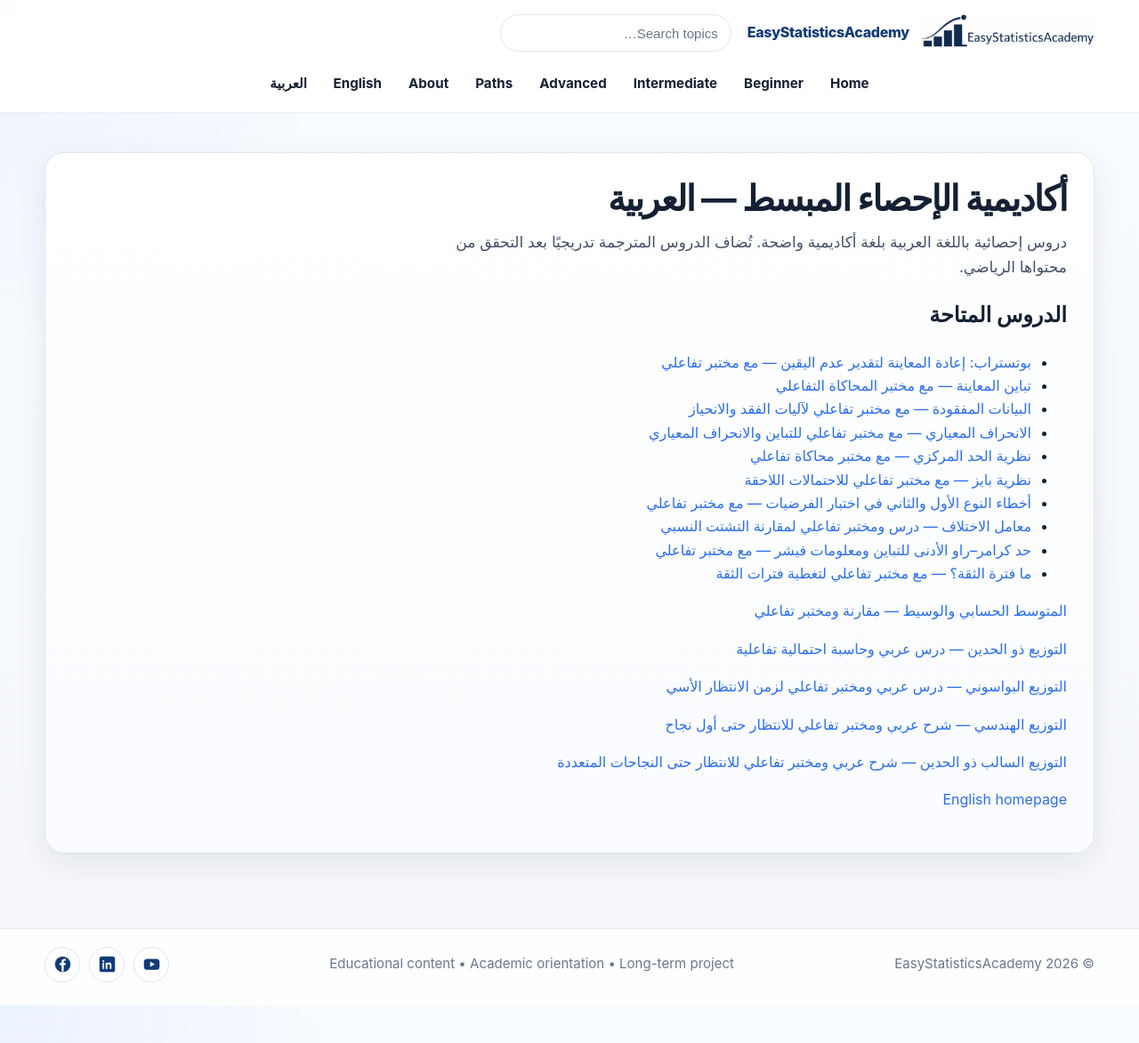
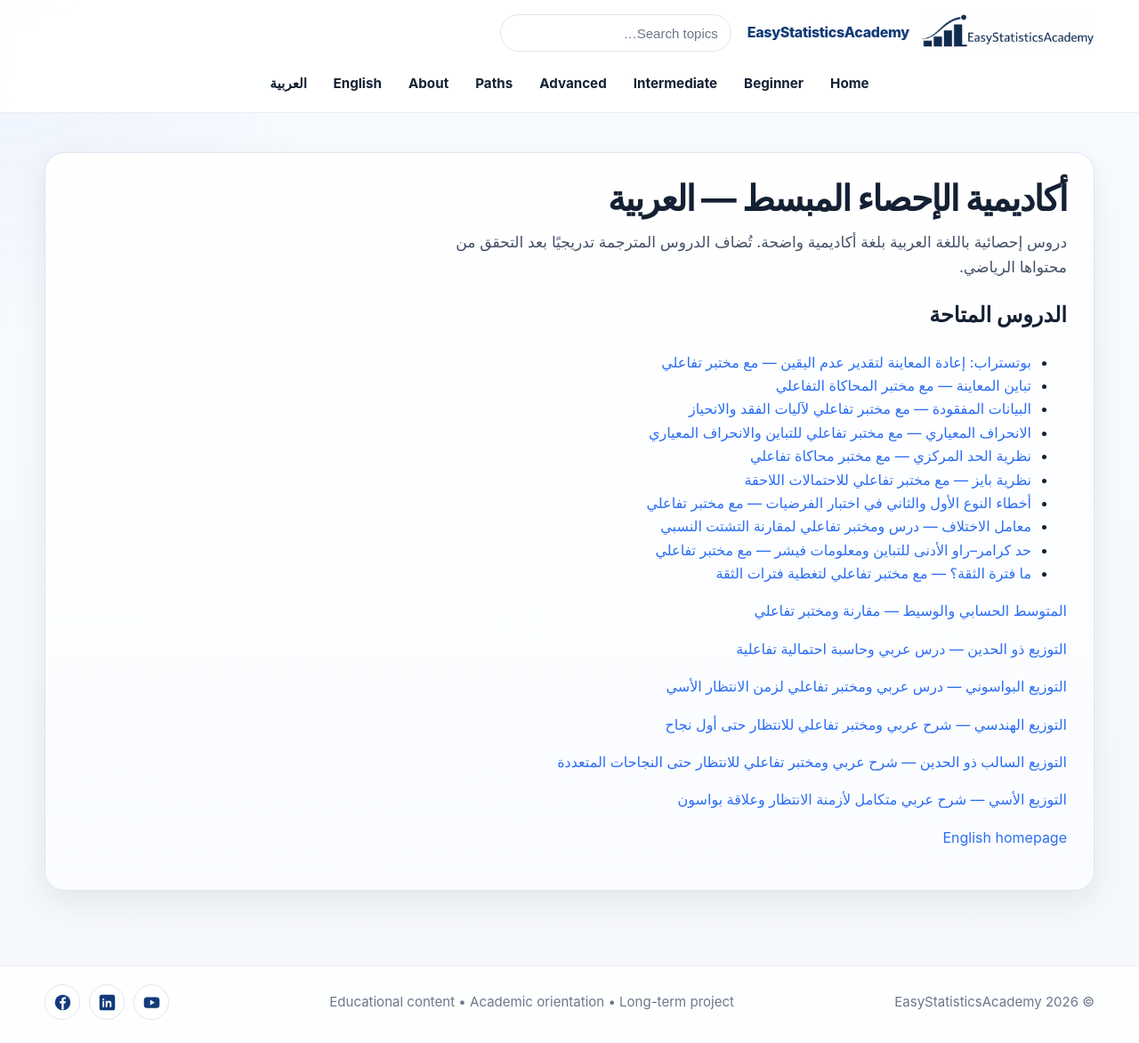
Before and after one commit to ammar-homaida-statistics/easystatisticsacademy, a Jekyll site: the page built from ar/index.md, in a window 1280 px wide and 1172 px high. Shown: the whole window at 89% size. Built offline with Jekyll 4.4.1, drawn with Linux system fonts in a browser that asks for light colours.

Commit message:
Batch #65: wire Arabic Exponential language metadata and navigation (3/3)

```diff
--- a/ar/index.md
+++ b/ar/index.md
@@ -15,5 +15,6 @@ lang: ar
 <p><a href="/ar/probability/distributions/poisson-distribution/">التوزيع البواسوني — درس عربي ومختبر تفاعلي لزمن الانتظار الأسي</a></p>
 <p><a href="/ar/probability/distributions/geometric-distribution/">التوزيع الهندسي — شرح عربي ومختبر تفاعلي للانتظار حتى أول نجاح</a></p>
 <p><a href="/ar/probability/distributions/negative-binomial-distribution/">التوزيع السالب ذو الحدين — شرح عربي ومختبر تفاعلي للانتظار حتى النجاحات المتعددة</a></p>
+<p><a href="/ar/probability/distributions/exponential-distribution/">التوزيع الأسي — شرح عربي متكامل لأزمنة الانتظار وعلاقة بواسون</a></p>
 <p><a href="/" lang="en" dir="ltr">English homepage</a></p>
 </div></section>
```
